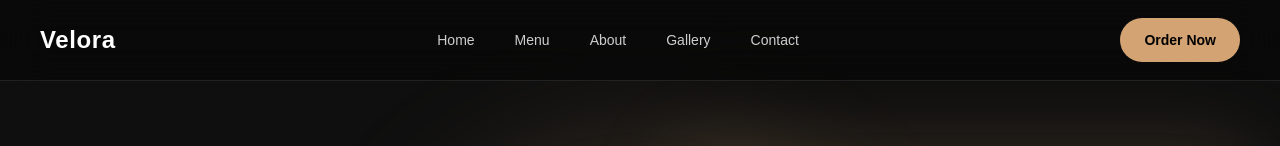
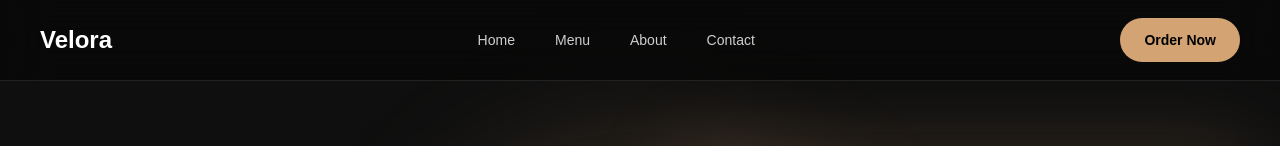
Before and after one commit to ionutpetru4046/modern-bakery-website, a Next.js app: page / in a window 1280 px wide. Shown: the top 146 px of the page. Built offline with nearby package versions, Linux system fonts and the light colour scheme; grey boxes are pictures that could not be loaded.

Commit message:
pages styled basic content

```diff
--- a/app/about/page.tsx
+++ b/app/about/page.tsx
@@ -0,0 +1,10 @@
+export default function AboutPage() {
+    return (
+      <main className="min-h-screen bg-[#0F0F0F] px-6 py-24 text-white">
+        <h1 className="text-5xl font-bold">About Velora</h1>
+        <p className="mt-4 text-white/60">
+          A modern artisan bakery focused on quality, taste, and experience.
+        </p>
+      </main>
+    );
+  }
--- a/app/contact/page.tsx
+++ b/app/contact/page.tsx
@@ -0,0 +1,10 @@
+export default function ContactPage() {
+    return (
+      <main className="min-h-screen bg-[#0F0F0F] px-6 py-24 text-white">
+        <h1 className="text-5xl font-bold">Contact</h1>
+        <p className="mt-4 text-white/60">
+          Get in touch with us for orders or collaborations.
+        </p>
+      </main>
+    );
+  }
--- a/app/menu/page.tsx
+++ b/app/menu/page.tsx
@@ -0,0 +1,10 @@
+export default function MenuPage() {
+    return (
+      <main className="min-h-screen bg-[#0F0F0F] px-6 py-24 text-white">
+        <h1 className="text-5xl font-bold">Our Menu</h1>
+        <p className="mt-4 text-white/60">
+          Explore our handcrafted bakery selection.
+        </p>
+      </main>
+    );
+  }
--- a/app/order/page.tsx
+++ b/app/order/page.tsx
@@ -0,0 +1,10 @@
+export default function OrderPage() {
+    return (
+      <main className="min-h-screen bg-[#0F0F0F] px-6 py-24 text-white">
+        <h1 className="text-5xl font-bold">Place Your Order</h1>
+        <p className="mt-4 text-white/60">
+          This will later become your checkout system (Stripe + MongoDB).
+        </p>
+      </main>
+    );
+  }
--- a/components/layout/Navbar.tsx
+++ b/components/layout/Navbar.tsx
@@ -1,60 +1,113 @@
 "use client";
 
 import Link from "next/link";
-import { Menu } from "lucide-react";
-import { motion } from "framer-motion";
+import { Menu, X } from "lucide-react";
+import { motion, AnimatePresence } from "framer-motion";
+import { useState } from "react";
 
 const navLinks = [
   { name: "Home", href: "/" },
-  { name: "Menu", href: "/" },
-  { name: "About", href: "/" },
-  { name: "Gallery", href: "/" },
-  { name: "Contact", href: "/" },
+  { name: "Menu", href: "/menu" },
+  { name: "About", href: "/about" },
+  { name: "Contact", href: "/contact" },
 ];
 
 export default function Navbar() {
+  const [open, setOpen] = useState(false);
+
   return (
-    <motion.header
-      initial={{ y: -80, opacity: 0 }}
-      animate={{ y: 0, opacity: 1 }}
-      transition={{ duration: 0.6 }}
-      className="fixed top-0 left-0 z-50 w-full border-b border-white/10 bg-black/40 backdrop-blur-xl"
-    >
+    <>
+      {/* NAVBAR */}
+      <header className="fixed top-0 left-0 z-50 w-full border-b border-white/10 bg-black/40 backdrop-blur-xl">
         <div className="mx-auto flex h-20 max-w-7xl items-center justify-between px-6 lg:px-10">
 
-        {/* Logo */}
-        <Link
-          href="/"
-          className="text-2xl font-bold tracking-wide text-white"
-        >
+          {/* LOGO */}
+          <Link href="/" className="text-2xl font-bold text-white">
             Velora
           </Link>
 
-        {/* Desktop Navigation */}
+          {/* DESKTOP */}
           <nav className="hidden items-center gap-10 md:flex">
             {navLinks.map((link) => (
               <Link
                 key={link.name}
                 href={link.href}
-              className="text-sm font-medium text-white/80 transition hover:text-[#D4A373]"
+                className="text-sm text-white/80 transition hover:text-[#D4A373]"
               >
                 {link.name}
               </Link>
             ))}
           </nav>
 
-        {/* CTA Button */}
-        <div className="hidden md:block">
-          <button className="rounded-full bg-[#D4A373] px-6 py-3 text-sm font-semibold text-black transition hover:scale-105">
+          {/* CTA */}
+          <Link href="/order" className="hidden md:block">
+            <button className="rounded-full bg-[#D4A373] px-6 py-3 text-sm font-semibold text-black hover:scale-105 transition">
               Order Now
             </button>
-        </div>
+          </Link>
 
-        {/* Mobile Menu Icon */}
-        <button className="text-white md:hidden">
+          {/* MOBILE BUTTON */}
+          <button
+            onClick={() => setOpen(true)}
+            className="text-white md:hidden"
+          >
             <Menu size={28} />
           </button>
         </div>
-    </motion.header>
+      </header>
+
+      {/* MOBILE MENU */}
+      <AnimatePresence>
+        {open && (
+          <>
+            {/* BACKDROP */}
+            <motion.div
+              initial={{ opacity: 0 }}
+              animate={{ opacity: 1 }}
+              exit={{ opacity: 0 }}
+              onClick={() => setOpen(false)}
+              className="fixed inset-0 z-50 bg-black/70 backdrop-blur-sm"
+            />
+
+            {/* SIDEBAR */}
+            <motion.div
+              initial={{ x: "100%" }}
+              animate={{ x: 0 }}
+              exit={{ x: "100%" }}
+              transition={{ type: "tween", duration: 0.3 }}
+              className="fixed right-0 top-0 z-50 h-full w-[75%] bg-[#0F0F0F] border-l border-white/10 p-6"
+            >
+              {/* CLOSE */}
+              <button
+                onClick={() => setOpen(false)}
+                className="mb-10 text-white"
+              >
+                <X size={28} />
+              </button>
+
+              {/* LINKS */}
+              <div className="flex flex-col gap-6">
+                {navLinks.map((link) => (
+                  <Link
+                    key={link.name}
+                    href={link.href}
+                    onClick={() => setOpen(false)}
+                    className="text-lg text-white/80 hover:text-[#D4A373]"
+                  >
+                    {link.name}
+                  </Link>
+                ))}
+
+                <Link href="/order" onClick={() => setOpen(false)}>
+                  <button className="mt-6 w-full rounded-full bg-[#D4A373] py-3 font-semibold text-black">
+                    Order Now
+                  </button>
+                </Link>
+              </div>
+            </motion.div>
+          </>
+        )}
+      </AnimatePresence>
+    </>
   );
 }
```
Also changed, not shown: context/CartContext.tsx (added). Lines whose indentation alone changed are shown as unchanged.
